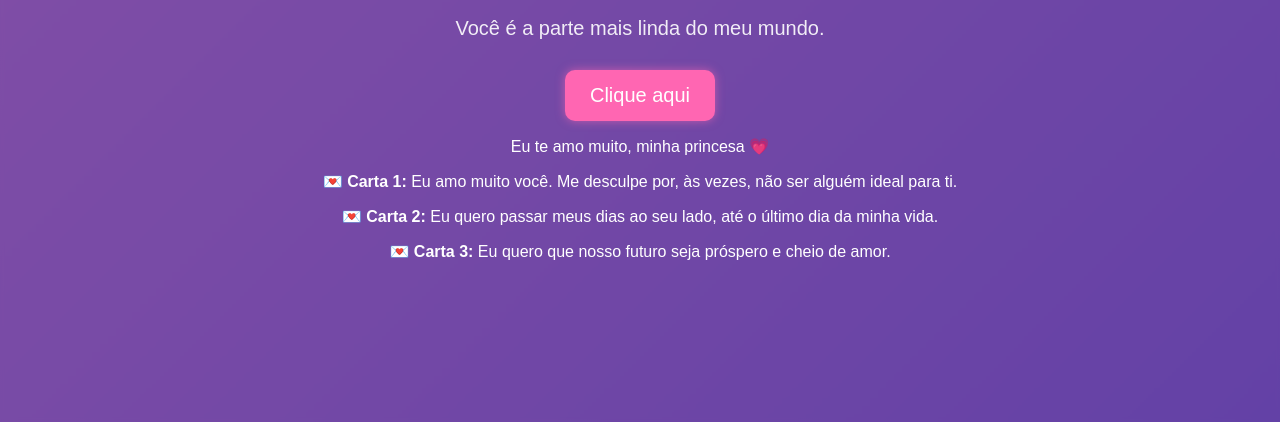
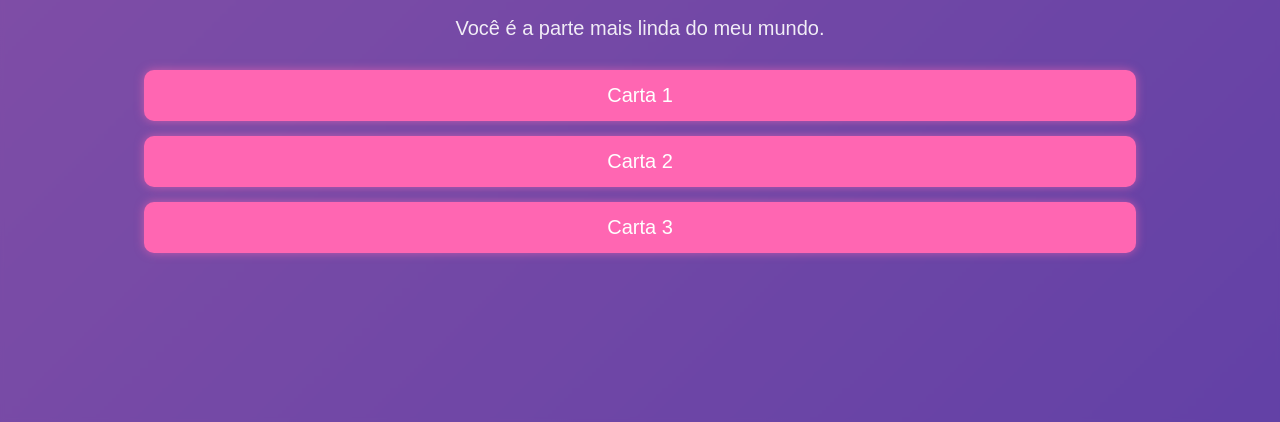
Before and after one commit to GustavoBorges008/nini, a plain HTML site: page index.html in a window 1280 px wide. Shown: the part 378-800 px from the top of the page. Drawn offline with Linux system fonts and the light colour scheme.

Commit message:
Add audio and buttons to index.html

```diff
--- a/index.html
+++ b/index.html
@@ -8,23 +8,31 @@
 </head>
 <body>
 
-    <div class="hearts-container"></div>
+    <audio id="music" autoplay loop>
+        <source src="nuts.mp3" type="audio/mp3">
+    </audio>
 
     <div class="overlay"></div>
 
     <div class="container">
         <img src="foto.jpg" class="foto" alt="foto">
-        <h1 class="glow">Para você, Nini ❤️</h1>
+
+        <h1>Para você, Nini ❤️</h1>
         <p class="txt">Você é a parte mais linda do meu mundo.</p>
 
-        <button id="btn" class="btn">Clique aqui</button>
+        <!-- 3 botões empilhados -->
+        <div class="buttons">
+            <button id="btn1" class="btn">Carta 1</button>
+            <button id="btn2" class="btn">Carta 2</button>
+            <button id="btn3" class="btn">Carta 3</button>
+        </div>
+    </div>
 
-        <p id="msg" class="hidden msg">Eu te amo muito, minha princesa 💗</p>
-
-        <div id="cartas" class="hidden cartas">
-            <p>💌 <b>Carta 1:</b> Eu amo muito você. Me desculpe por, às vezes, não ser alguém ideal para ti.</p>
-            <p>💌 <b>Carta 2:</b> Eu quero passar meus dias ao seu lado, até o último dia da minha vida.</p>
-            <p>💌 <b>Carta 3:</b> Eu quero que nosso futuro seja próspero e cheio de amor.</p>
+    <!-- Modal das cartas -->
+    <div id="modal" class="modal hidden">
+        <div class="card">
+            <p id="cardText"></p>
+            <button id="closeCard" class="closeBtn">Fechar</button>
         </div>
     </div>
 
```
